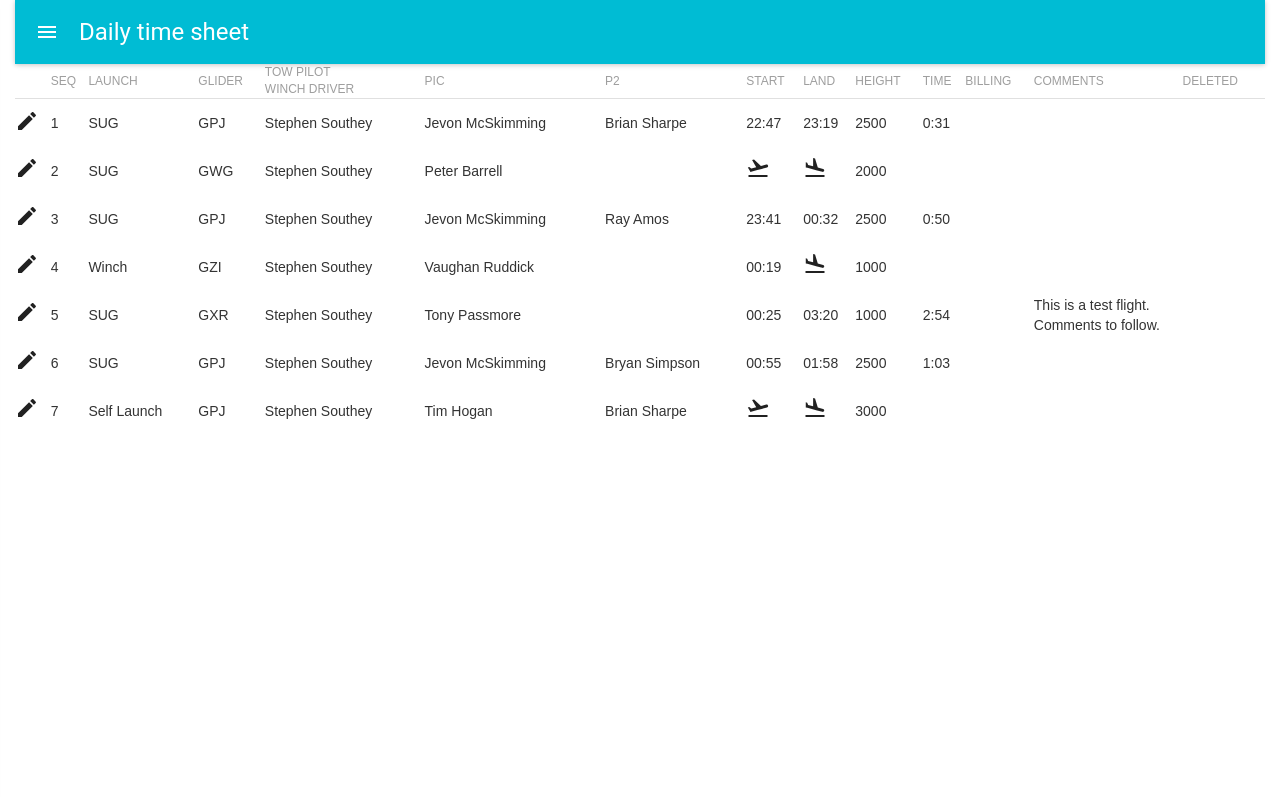
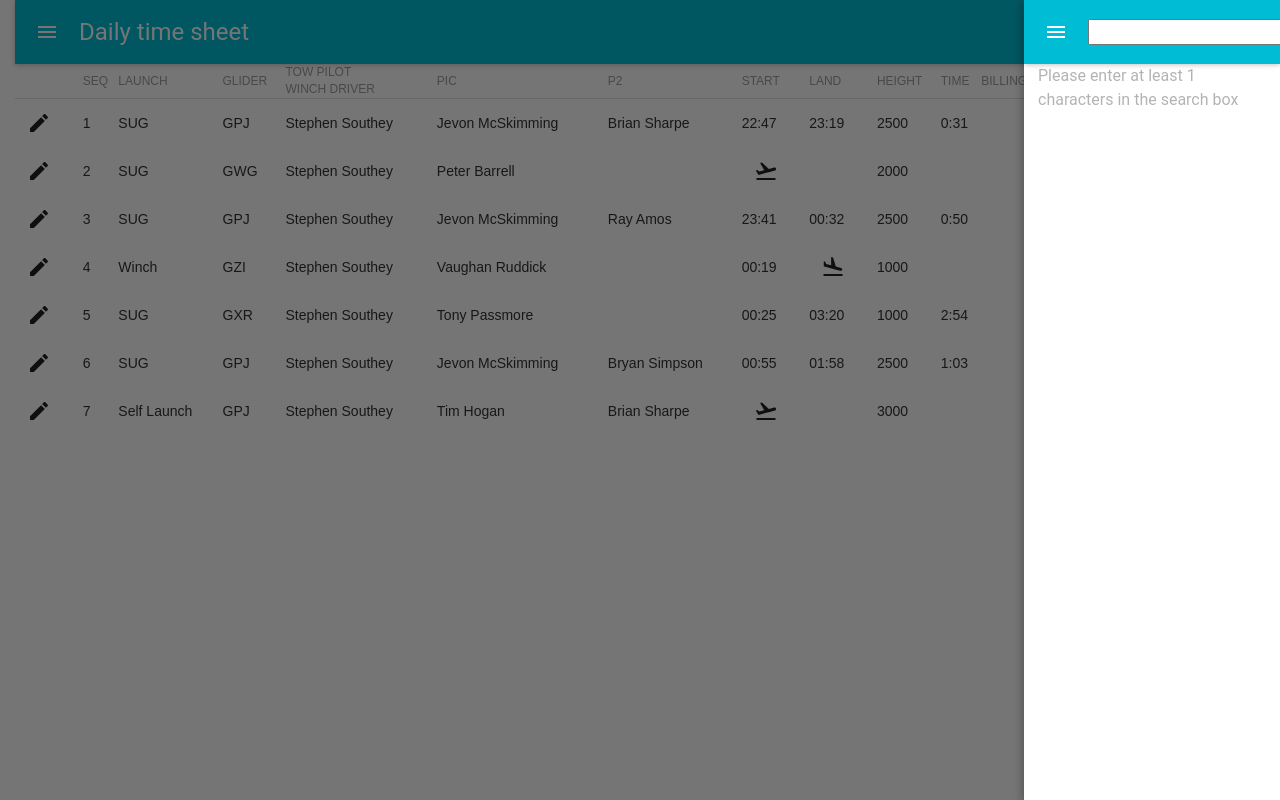
Before and after one commit to tim-hogan/glidingops, a React (Create React App) app in the folder client/: page / in a window 1280 px wide. Built offline with nearby package versions, Linux system fonts and the light colour scheme; the HTML template or start-up script is replaced by a standard one; what react-tap-event-plugin would draw is missing.

Commit message:
Add member search list.

```diff
--- a/client/src/App.js
+++ b/client/src/App.js
@@ -20,9 +20,9 @@ class App extends Component {
   render() {
     return (
       <MuiThemeProvider>
-        <div className="container-fluid">
+        <div className="container-fluid" style={{height: '100%'}}>
           <Router>
-            <div>
+            <div style={{height: '100%'}}>
               <Route path='/' component={ Main } />
             </div>
           </Router>
--- a/client/src/components/DailyTimeSheet.js
+++ b/client/src/components/DailyTimeSheet.js
@@ -1,9 +1,10 @@
-import React from 'react'
+import React, { Component } from 'react'
 import {
   Table, TableBody, TableHeader, TableHeaderColumn, TableRow
 } from 'material-ui/Table'
 
-import Flight from './Flight'
+import FlightRow from './FlightRow'
+import FlightEdit from './FlightEdit'
 
 import FlightsSample     from '../samples/FlightsSample'
 import MembersSample     from '../samples/MembersSample'
@@ -11,7 +12,24 @@ import LaunchTypesSample from '../samples/LaunchTypesSample'
 import AircraftsSample   from '../samples/AircraftsSample'
 // import './DailyTimeSheet.css'
 
-const DailyTimeSheet = () => {
+class DailyTimeSheet extends Component {
+
+  constructor(props) {
+    super(props);
+    this.state = {editing: null};
+  }
+
+  renderEditFlight = (flight)  => {
+    return (
+      <FlightEdit flight={flight}/>
+    )
+  }
+
+  editFlight = (flight) => {
+    this.setState({editing: flight})
+  }
+
+  renderFlights = () => {
     const appState = {
       flights:     FlightsSample.data,
       members:     MembersSample.data,
@@ -21,14 +39,13 @@ const DailyTimeSheet = () => {
 
     let rows = []
     appState.flights.forEach( flight => {
-    const mappedFlight = Flight.mapStateToProps(flight.id, appState)
+      const mappedFlight = FlightRow.mapStateToProps(flight.id, appState)
       rows.push(
-      <Flight flight={ mappedFlight } key={ flight.seq }/>
+        <FlightRow flight={ mappedFlight } key={ flight.seq } onEdit={this.editFlight}/>
       )
     })
 
     return (
-    <div>
       <table className='DailyTimeSheet-flights'>
         <thead style={ {
           borderBottomColor: 'rgb(224, 224, 224)',
@@ -56,8 +73,16 @@ const DailyTimeSheet = () => {
           { rows }
         </tbody>
       </table>
-    </div>
     )
   }
 
+  render() {
+    if(this.state.editing) {
+      return this.renderEditFlight(this.state.editing)
+    } else {
+      return this.renderFlights()
+    }
+  }
+}
+
 export default DailyTimeSheet
--- /dev/null
+++ b/client/src/components/FlightEdit.js
@@ -0,0 +1,104 @@
+import React, { Component } from 'react'
+import PropTypes from 'prop-types'
+
+import TextField from 'material-ui/TextField'
+import SelectField from 'material-ui/SelectField'
+import MenuItem from 'material-ui/MenuItem'
+
+const styles = {
+  headline: {
+    fontSize: 24,
+    paddingTop: 16,
+    marginBottom: 12,
+    fontWeight: 400,
+  },
+}
+
+class FlightEdit extends Component {
+  static propTypes = {
+    flight: PropTypes.object,
+    members: PropTypes.object
+  }
+
+  constructor(props) {
+    super(props)
+  }
+
+  onP2Select = () => {
+    this.setState({})
+  }
+
+  render() {
+    return (
+      <div>
+        <div className='row'>
+          <div className='col-xs-12'>
+            <h2 style={styles.headline}>#{this.props.flight.seq}</h2>
+          </div>
+        </div>
+        <div className='row'>
+          <div className='col-xs-4'>
+            <TextField
+              hintText="GLIDER rego"
+              floatingLabelText="GLIDER"
+              floatingLabelFixed={true} />
+          </div>
+        </div>
+        <div className='row'>
+          <div className='col-xs-4'>
+            <SelectField
+              floatingLabelText="LAUNCH"
+              floatingLabelFixed={true}>
+
+              <MenuItem value={1} primaryText="Never" />
+              <MenuItem value={2} primaryText="Every Night" />
+              <MenuItem value={3} primaryText="Weeknights" />
+              <MenuItem value={4} primaryText="Weekends" />
+              <MenuItem value={5} primaryText="Weekly" />
+
+            </SelectField>
+          </div>
+          <div className='col-xs-4'>
+            <TextField
+              hintText="Club member"
+              floatingLabelText="TOW PILOT WINCH DRIVER"
+              floatingLabelFixed={true} />
+          </div>
+        </div>
+        <div className='row'>
+          <div className='col-xs-4'>
+            <TextField
+              hintText="Club member"
+              floatingLabelText="PIC"
+              floatingLabelFixed={true}
+              readOnly={true} />
+          </div>
+          <div className='col-xs-4'>
+            <TextField
+              hintText="Club member"
+              floatingLabelText="P2"
+              floatingLabelFixed={true}
+              readOnly={true} onTouchTap={() => {}} />
+          </div>
+          <div className='col-xs-4'>
+            <TextField
+              hintText="Club member"
+              floatingLabelText="BILLING"
+              floatingLabelFixed={true}
+              readOnly={true} />
+          </div>
+        </div>
+        <div className='row'>
+          <div className='col-xs-12'>
+            <TextField
+              floatingLabelText="COMMENT"
+              floatingLabelFixed={true}
+              multiLine={true} />
+          </div>
+        </div>
+      </div>
+    )
+  }
+}
+
+export default FlightEdit
--- a/client/src/components/Flight.js
+++ b/client/src/components/FlightRow.js
@@ -1,5 +1,7 @@
 import React, { Component } from 'react'
 import PropTypes from 'prop-types'
+
+import IconButton from 'material-ui/IconButton';
 
 import ActionFlightTakeoff from 'material-ui/svg-icons/action/flight-takeoff'
 import ActionFlightLand from 'material-ui/svg-icons/action/flight-land'
@@ -24,9 +26,11 @@ import {
  *
  */
 
-class Flight extends Component {
+class FlightRow extends Component {
+
   static propTypes = {
-    flight: PropTypes.object
+    flight: PropTypes.object,
+    onEdit: PropTypes.func
   }
 
   static mapStateToProps = (flightId, state) => {
@@ -76,6 +80,51 @@ class Flight extends Component {
     return `${hours}:${minutsStr}`
   }
 
+  editFlightHandler = (flight) => {
+    return () => {
+      console.log('Editing flight: ', flight)
+      if(this.props.onEdit) {
+        this.props.onEdit(flight)
+      }
+    }
+  }
+
+  takeOffHandler = (flight) => {
+    return () => {
+      console.log('Take off flight: ', flight)
+    }
+  }
+
+  landHandler = (flight) => {
+    return () => {
+      console.log('Land flight: ', flight)
+    }
+  }
+
+  takeOffField = (flight, start, land) => {
+    return (
+      (start) ? start.format('HH:mm') :
+        <IconButton onTouchTap={this.takeOffHandler(flight)}
+                        touch={true} tooltip="Take off" tooltipPosition="bottom-right">
+          <ActionFlightTakeoff/>
+        </IconButton>
+    )
+  }
+
+  landField = (flight, start, land) => {
+    if(!start) {
+      return null
+    }
+
+    return (
+      (land) ? land.format('HH:mm') :
+        <IconButton onTouchTap={this.landHandler(flight)}
+                        touch={true} tooltip="Take off" tooltipPosition="bottom-right">
+          <ActionFlightLand/>
+        </IconButton>
+    )
+  }
+
   render() {
     const { flight } = this.props
     const towpilotDisplayName = (flight.relationships.towpilot) ? flight.relationships.towpilot.displayname : ''
@@ -88,15 +137,20 @@ class Flight extends Component {
 
     return (
       <tr>
-        <td><Create/></td>
+        <td>
+          <IconButton onTouchTap={this.editFlightHandler(flight)}
+                      touch={true} tooltip="Edit" tooltipPosition="bottom-right">
+            <Create/>
+          </IconButton>
+        </td>
         <td>{ flight.seq }</td>
         <td>{ this.launchtypeLabel(flight) }</td>
         <td>{ flight.glider }</td>
         <td>{ towpilotDisplayName }</td>
         <td>{ picDisplayName }</td>
         <td>{ p2DisplayName }</td>
-        <td>{ (start) ? start.format('HH:mm') :  <ActionFlightTakeoff/> }</td>
-        <td>{ (land) ? land.format('HH:mm') : <ActionFlightLand/> }</td>
+        <td>{ this.takeOffField(flight, start, land) }</td>
+        <td>{ this.landField(flight, start, land) }</td>
         <td>{ flight.height }</td>
         <td>{ (start && land) ? this.formatDuration(Moment.duration(land - start)) : null }</td>
         <td></td>
@@ -107,4 +161,4 @@ class Flight extends Component {
   }
 }
 
-export default Flight
+export default FlightRow
--- a/client/src/components/Main.js
+++ b/client/src/components/Main.js
@@ -11,6 +11,9 @@ import ActionToday from 'material-ui/svg-icons/action/today'
 
 import DailyTimeSheet from './DailyTimeSheet'
 import Tracker        from './Tracker'
+import MembersList    from './MembersList'
+
+import MembersSample from '../samples/MembersSample'
 
 class Main extends Component {
   static propTypes = {
@@ -25,7 +28,9 @@ class Main extends Component {
 
   constructor(props) {
     super(props);
-    this.state = {menuOpen: false};
+    this.state = {
+      menuOpen: false,
+    }
   }
 
   toggleMenu = () => {
@@ -54,7 +59,8 @@ class Main extends Component {
 
   render () {
     return (
-      <div>
+      <div style={{height: '100%'}}>
+        <MembersList members={MembersSample.data}/>
         <Drawer
           open={this.state.menuOpen}
           docked={false}
--- /dev/null
+++ b/client/src/components/MembersList.js
@@ -0,0 +1,98 @@
+import React, { Component } from 'react'
+import PropTypes from 'prop-types'
+
+import AppBar from 'material-ui/AppBar'
+import Drawer from 'material-ui/Drawer'
+import { List, ListItem } from 'material-ui/List'
+
+class MembersList extends Component {
+  static propTypes = {
+    members: PropTypes.arrayOf(PropTypes.object),
+    searchTermMinLength: PropTypes.number
+  }
+
+  static defaultProps = {
+    searchTermMinLength: 1
+  }
+
+  constructor(props) {
+    super(props)
+    this.state = {
+      searchTerm: '',
+      filteredMembers: [],
+      members: props.members
+    }
+  }
+
+  onSearchChange = (event) => {
+    let value = event.target.value
+    if(value.trim().length === 0) {
+      value = ''
+    }
+
+    let filteredMembers = []
+    if(value.length >= this.props.searchTermMinLength) {
+      filteredMembers = this.state.members.filter((member) => {
+        return member.displayname.toUpperCase().startsWith(value.toUpperCase())
+      })
+    }
+
+    this.setState({
+      searchTerm: value,
+      filteredMembers: filteredMembers
+    })
+  }
+
+  filteredList = () => {
+    if(this.state.searchTerm.length < this.props.searchTermMinLength) {
+      return (
+        <p style={{
+          opacity: '1',
+          color: 'rgba(0, 0, 0, 0.298039)',
+          paddingLeft: '14px',
+          paddingRight: '14px',
+          fontSize: '16px',
+          lineHeight: '24px'
+        }}>
+          Please enter at least {this.props.searchTermMinLength} characters in the search box
+        </p>
+      )
+    }
+
+    let memberItems = []
+    this.state.filteredMembers.forEach((member) => {
+      memberItems.push(<ListItem key={member.id} primaryText={member.displayname}/>)
+    })
+
+    const listStyle = {
+      position: 'absolute',
+      top: '0px',
+      bottom: '0px',
+      marginTop: '72px',
+      overflowX: 'scroll',
+      width: '100%'
+    }
+
+    return (
+      <List style={listStyle}>
+        {memberItems}
+      </List>
+    )
+  }
+
+  render() {
+
+    return (
+      <Drawer open={true} openSecondary={true} docked={false}>
+        <AppBar>
+          <div style={{marginTop: 'auto', marginBottom: 'auto'}}>
+            <input type='text' value={this.state.searchTerm} onChange={this.onSearchChange}/>
+          </div>
+        </AppBar>
+        {this.filteredList()}
+      </Drawer>
+    )
+  }
+}
+
+export default MembersList
```
Lines whose indentation alone changed are shown as unchanged.
